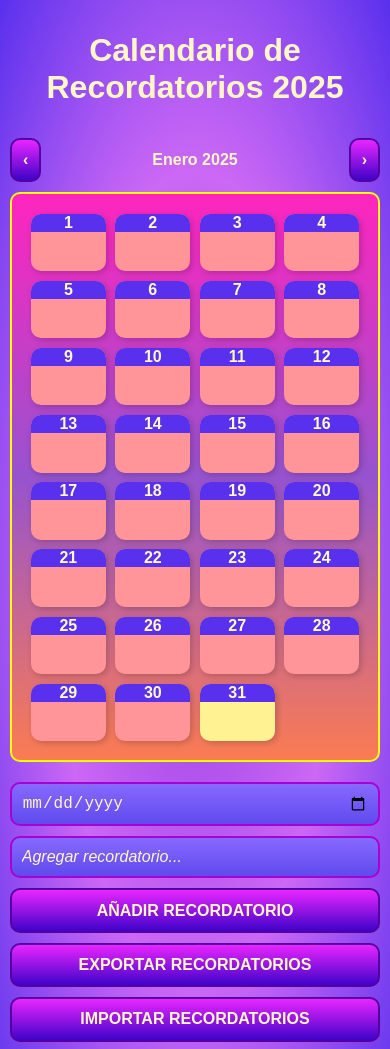
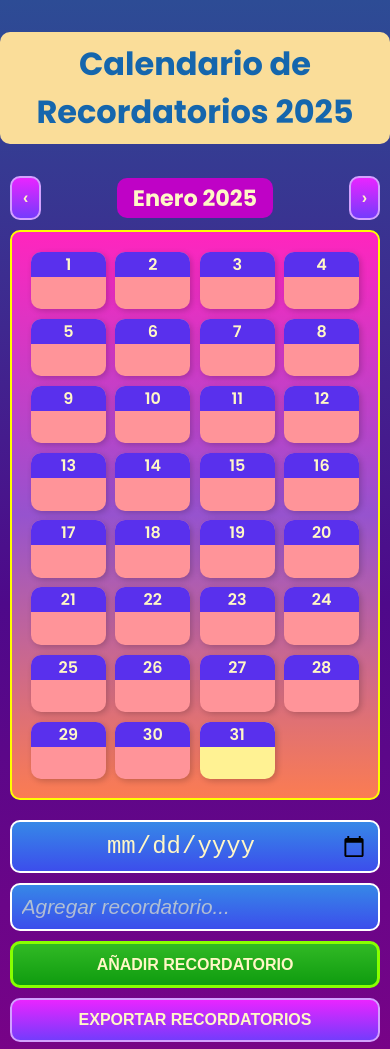
Before and after one commit to pyro-nicolini/calendarioRecordatorio, a plain HTML site: page index.html in a window 390 px wide. Shown: the top 1049 px of the page. Drawn offline with Linux system fonts and the light colour scheme.

Commit message:
fix styles

```diff
--- a/index.html
+++ b/index.html
@@ -5,6 +5,7 @@
   <meta name="viewport" content="width=device-width, initial-scale=1.0">
   <title>Calendario de Recordatorios 2024</title>
   <link rel="stylesheet" href="src/css/estilo.css">
+  <link href="https://fonts.googleapis.com/css2?family=Poppins:wght@300;400;500;600;700&display=swap" rel="stylesheet">
 </head>
 <body>
   <h1>Calendario de Recordatorios 2025</h1>
@@ -24,7 +25,7 @@
       <button id="export-reminders">Exportar Recordatorios</button>
       <button id="import-reminders">Importar Recordatorios</button>
       <div id="reminder-list">
-        <h2>Lista de Recordatorios</h2>
+        <h2 style="text-decoration: underline; margin-bottom: .5rem;">Lista de Recordatorios</h2>
         <ul id="reminders"></ul>
       </div>
     </div>
--- a/src/css/estilo.css
+++ b/src/css/estilo.css
@@ -3,18 +3,18 @@
   --color-primary: #9942e5;
   --color-secondary: #cb68f5;
   --color-accent: #5930ed;
-  --color-background: radial-gradient(var(--color-primary), var(--color-secondary), var(--color-accent));
+  --color-background: linear-gradient(rgb(45, 76, 149),rgb(78, 9, 138), rgb(134, 1, 134));
   --color-text: rgb(255, 247, 198);
-  --color-button: linear-gradient(rgb(233, 37, 255), rgb(62, 3, 201));
-  --color-button-hover: linear-gradient(rgb(214, 0, 150), rgb(37, 0, 124));
+  --color-button: linear-gradient(rgb(233, 37, 255), rgb(117, 59, 252));
+  --color-button-hover: linear-gradient(rgb(161, 49, 127), rgb(88, 42, 195));
   --color-day-bg: #fbe8db;
   --color-day-hover: #c0acfe;
   --color-selected-day: #ffe69d;
-  --color-reminder-bg: linear-gradient(#b6b428, #d7d531, #afaf46);
+  --color-reminder-bg: linear-gradient(#e9e778, #f4f473);
   --color-reminder-list-bg: linear-gradient(#fefdce, #ffd493);
-  --color-past: #ff6b6b;
+  --color-past: #fd9797;
   --color-present: linear-gradient(rgb(255, 255, 180), rgb(177, 177, 0));
-  --color-future: linear-gradient(rgb(111, 244, 150), rgb(31, 210, 80));
+  --color-future: linear-gradient(rgb(134, 227, 174), rgb(221, 252, 158));
   --border-radius: 10px;
   --box-shadow: 2px 2px 6px rgba(0, 0, 0, 0.2);
   --transition: all 0.1s ease-in-out;
@@ -28,7 +28,7 @@
 }
 
 body {
-  font-family: Arial, sans-serif;
+  font-family: 'Poppins', sans-serif !important;
   background: var(--color-background);
   width: 100%;
   min-height: 100vh;
@@ -42,7 +42,10 @@ body {
 h1 {
   text-align: center;
   margin: 2rem 0;
-  color: var(--color-text);
+  padding: .5rem 1rem;
+  border-radius: var(--border-radius);
+  background-color: rgb(250, 221, 153);
+  color: #1566ad;
 }
 
 #app {
@@ -125,28 +128,36 @@ h1 {
   gap: 10px;
 }
 
+input[type="date"] {
+  font-size: 1.5rem;
+  text-align: center;
+}
+input[type="text"] {
+  font-size: 1.3rem;
+}
+
 input[type="date"],
 input[type="text"] {
-  background: linear-gradient(#8769ff, hsl(248, 82%, 61%));
+  background: linear-gradient(#3688e7, hsl(234, 82%, 58%));
   color: var(--color-text);
-  border: 2px solid rgb(169, 0, 211);
+  border: 2px solid rgb(255, 255, 255);
   padding: 10px;
   border-radius: var(--border-radius);
-  font-size: 1rem;
   width: 100%;
 }
 
 input::placeholder {
   color: var(--color-text);
-  opacity: 1;
+  opacity: .6;
   font-style: italic;
 }
+
 
 button {
   background: var(--color-button);
   padding: 0.7rem;
   color: var(--color-text);
-  border: 2px solid rgb(86, 0, 161);
+  border: 2px solid rgb(211, 161, 255);
   border-radius: var(--border-radius);
   cursor: pointer;
   font-size: 1rem;
@@ -154,28 +165,36 @@ button {
   text-transform: uppercase;
   transition: var(--transition);
 }
+button#add-reminder {
+  background: linear-gradient(rgb(49, 185, 37),rgb(15, 156, 15));
+  border: 3px solid rgb(136, 255, 0);
+}
 
+button#add-reminder:hover {
+  background: linear-gradient(rgb(87, 118, 25),rgb(29, 113, 19));
+  border: 1px solid rgb(139, 214, 0);
+}
 button:hover {
   background: var(--color-button-hover);
-  border: 1px solid rgb(255, 0, 251);
+  border: 1px solid rgb(133, 0, 119);
 }
 
 #reminder-list {
   background: var(--color-reminder-list-bg);
-  padding: 1rem;
+  padding: .5rem 1rem;
   border: 1px solid rgb(102, 102, 102);
   border-radius: var(--border-radius);
   margin: 0.2rem;
   text-align: center;
-  color: #000;
+  color: #4c4d4d;
 }
 
 #reminders li {
-  margin-bottom: 10px;
+  margin-bottom: 5px;
   display: flex;
   justify-content: space-between;
   align-items: center;
-  padding: 10px;
+  padding: .1rem 1rem;
   border-radius: var(--border-radius);
   width: 100%;
   transition: var(--transition);
@@ -202,7 +221,7 @@ button:hover {
   text-transform: uppercase;
   font-weight: 600;
   background: var(--color-future);
-  border: 1px solid rgb(3, 159, 6);
+  border: 1px solid rgb(77, 173, 79);
   color: rgb(41, 41, 41);
 }
 
@@ -262,13 +281,13 @@ button:hover {
   background: var(--color-reminder-bg);
   padding: 10px;
   border: .5px solid rgba(85, 85, 85, 0.758);
-  border-radius: var(--border-radius);
   margin: 0.2rem;
   width: auto;
   word-wrap: break-word;
   max-width: 90%;
   box-shadow: var(--box-shadow);
   text-transform: capitalize;
+  font-size: clamp(11px, 1.5vw, 18px);
 }
 
 button.eliminar {
@@ -289,3 +308,10 @@ button.eliminar {
 button.eliminar:hover {
   transform: scale(1.1);
 }
+
+strong {
+  background-color: #bf02c6;
+  padding: .2rem 1rem;
+  border-radius: 10px;
+  font-size: 1.4rem;
+}
--- a/src/js/app.js
+++ b/src/js/app.js
@@ -228,42 +228,24 @@ importButton.addEventListener("click", () => {
 
 // Función para cambiar de mes
 document.getElementById("prev-month").addEventListener("click", () => {
-  currentDate.setMonth(currentDate.getMonth() - 1);
+  changeMonth(-1);
+});
+
+document.getElementById("next-month").addEventListener("click", () => {
+  changeMonth(1);
+});
+
+// Inicializamos el calendario al cargar la página
+document.addEventListener("DOMContentLoaded", function() {
   updateCalendar();
 });
 
-document.getElementById("next-month").addEventListener("click", () => {
-  currentDate.setMonth(currentDate.getMonth() + 1);
+function changeMonth(offset) {
+  let year = currentDate.getFullYear();
+  let month = currentDate.getMonth() + offset;
+
+  // Crear una nueva fecha con el día 1 para evitar saltos inesperados
+  currentDate = new Date(year, month, 1);
+
   updateCalendar();
-});
-
-// Inicializamos el calendario
-updateCalendar();
-
-
-
-/*--------EJEMPLO DE COMO QUEDA GUARDADO----
-
-{
-  "2025-01-11": [
-    { "date": "2025-01-11", "text": "asdasdasd" },
-    { "date": "2025-01-11", "text": "adwdawdaw" },
-    { "date": "2025-01-11", "text": "dawdawdaw" },
-    { "date": "2025-01-11", "text": "dawdawd" }
-  ],
-  "2025-01-12": [
-    { "date": "2025-01-12", "text": "adwdadsa" },
-    { "date": "2025-01-12", "text": "dawdawdaw" }
-  ],
-  "2025-01-10": [{ "date": "2025-01-10", "text": "awdasdadw" }],
-  "2025-01-30": [
-    { "date": "2025-01-30", "text": "adWDawd" },
-    { "date": "2025-01-30", "text": "awdsDwd" }
-  ],
-  "2025-01-31": [
-    { "date": "2025-01-31", "text": "awdawdsad" },
-    { "date": "2025-01-31", "text": "awdda" }
-  ]
 }
-
------ */
```
